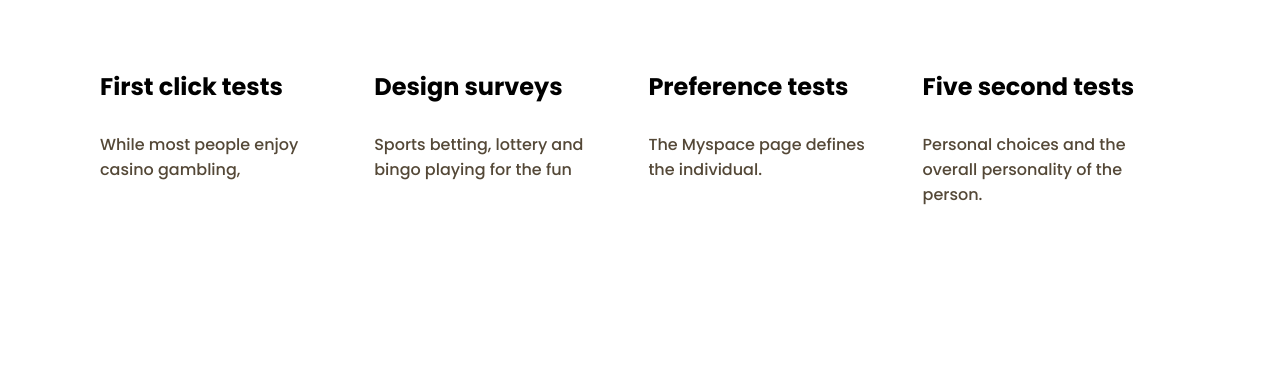
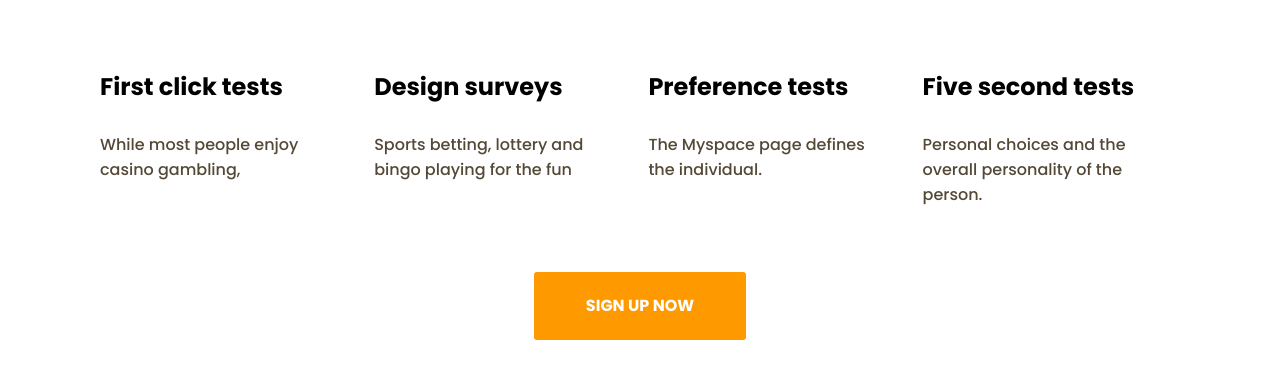
Before and after one commit to valentinshepitko/22-01, a plain HTML site: page 21-01-2022/index.html in a window 1280 px wide. Shown: the part 158-536 px from the top of the page. Drawn offline with Linux system fonts and the light colour scheme.

Commit message:
we design section + button

```diff
--- a/21-01-2022/index.html
+++ b/21-01-2022/index.html
@@ -44,6 +44,8 @@
                         <span>Personal choices and the overall personality of the person. </span>
                     </div>
 
+                    <div class="signup"><a href="#" class="signupbutton">SIGN UP NOW</a></div>
+
                 </div>
             </div>
         </section>
--- a/21-01-2022/src/style/style.css
+++ b/21-01-2022/src/style/style.css
@@ -50,3 +50,22 @@ span {
     color: #544837;
     font-weight: 500;
 }
+
+.signup {
+    margin: 0 auto;
+    padding-top: 65px;
+}
+
+.signupbutton {
+    font-weight: 700;
+    font-size: 16px;
+    line-height: 24px;
+    text-decoration: none;
+    background-color:#FF9900;
+    border-radius:3px;
+    border: 12px solid #FF9900;
+    display:inline-block;
+    cursor:pointer;
+    color: #ffffff;
+    padding:10px 40px;
+}
```
